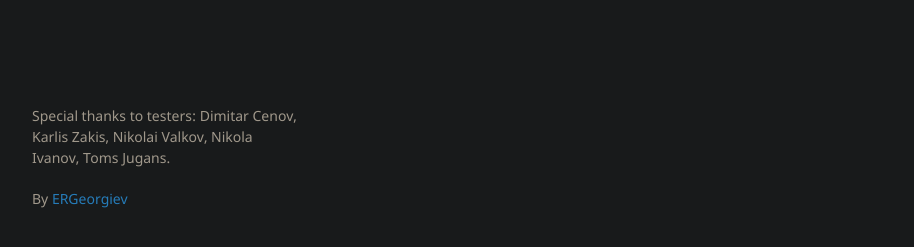
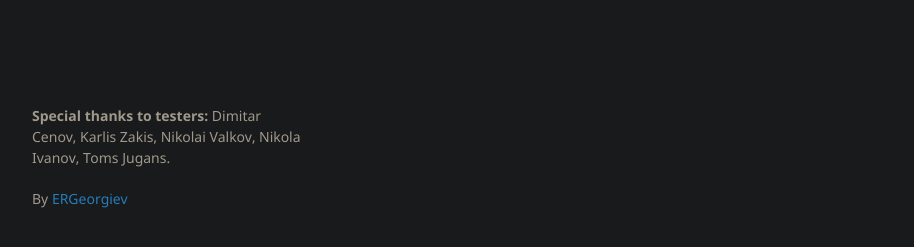
Before and after one commit to ERGeorgiev/eds-windows-mods, a Jekyll site: the page built from index.md, in a window 1280 px wide. Shown: the part 621-868 px from the top of the page, without its empty margins (178-1092 px from the left). Built offline with Jekyll 4.4.1, drawn with Linux system fonts in a browser that asks for light colours; our own code applies the rules of GitHub Pages for plain Markdown files.

```diff
--- a/_layouts/default.html
+++ b/_layouts/default.html
@@ -48,7 +48,7 @@
       </section>
       <footer>
         {% if site.github.is_project_page %}
-        <p>Special thanks to testers: Dimitar Cenov, Karlis Zakis, Nikolai Valkov, Nikola Ivanov, Toms Jugans.</p>
+        <p><b>Special thanks to testers:</b> Dimitar Cenov, Karlis Zakis, Nikolai Valkov, Nikola Ivanov, Toms Jugans.</p>
         <p>By <a href="{{ site.github.owner_url }}">{{ site.github.owner_name }}</a></p>
         {% endif %}
       </footer>
```
